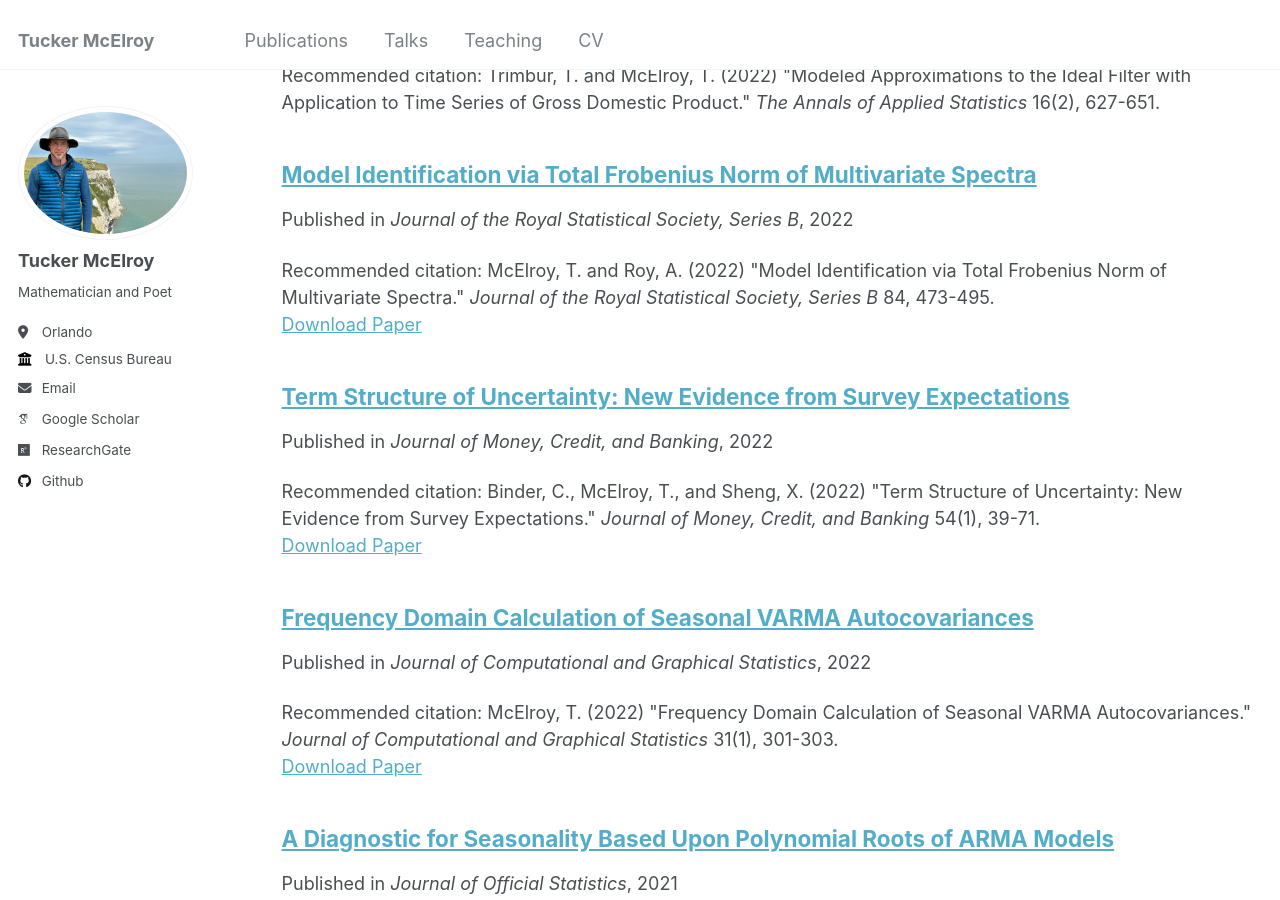
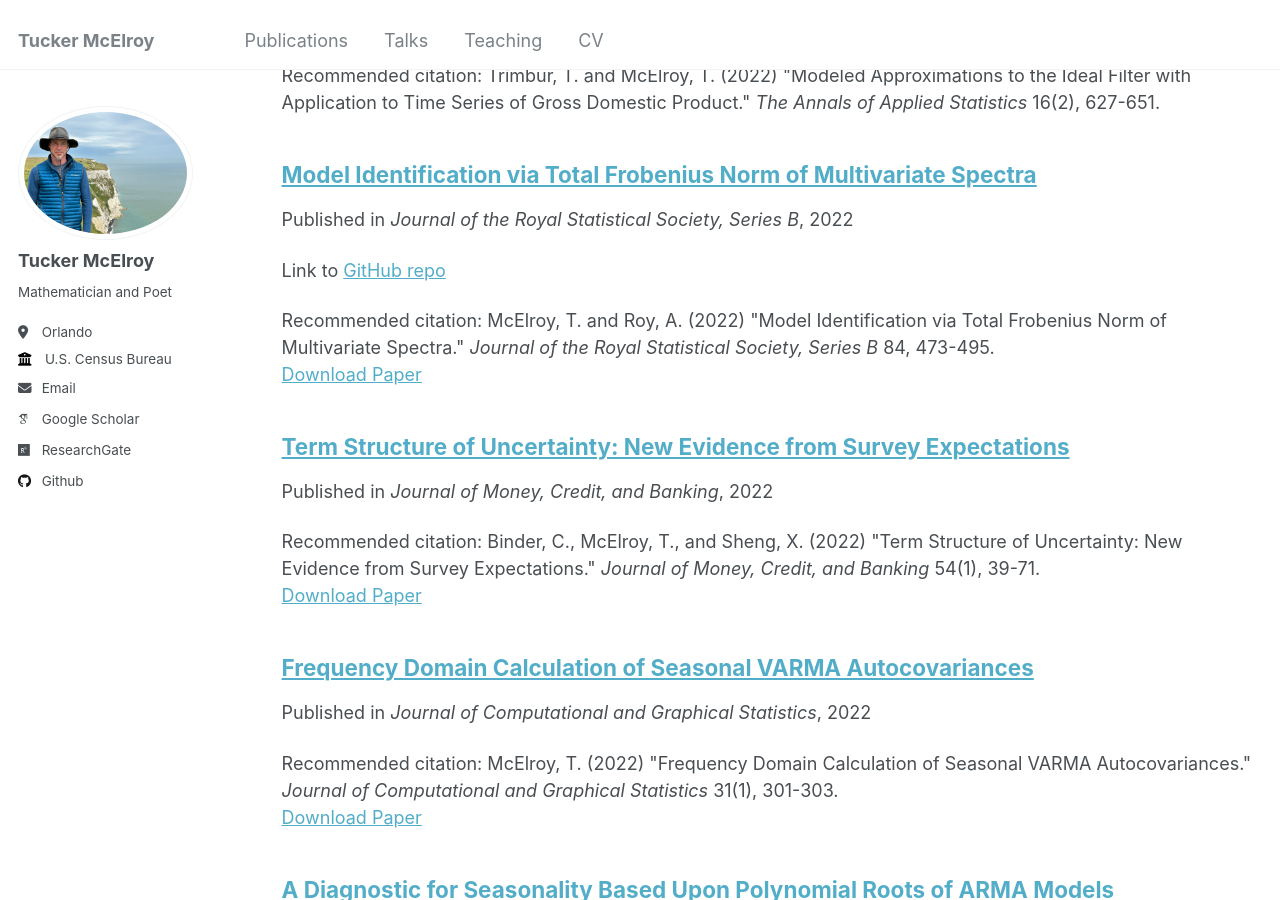
Before and after one commit to tuckermcelroy/tuckermcelroy.github.io, a Jekyll site: the page built from _pages/publications.html, in a window 1280 px wide and 900 px high, scrolled down 4649 px. Built offline with Jekyll 4.4.1, drawn with Linux system fonts in a browser that asks for light colours; some web fonts are replaced.

Commit message:
Update McElroyRoy22a.md

```diff
--- a/_publications/McElroyRoy22a.md
+++ b/_publications/McElroyRoy22a.md
@@ -3,7 +3,7 @@ title: "Model Identification via Total Frobenius Norm of Multivariate Spectra"
 collection: publication
 category: manuscripts
 permalink: /publication/McElroyRoy22a
-excerpt:
+excerpt: 'Link to [GitHub repo](https://github.com/tuckermcelroy/frobnorm)'
 date: 2022-03-01
 venue: 'Journal of the Royal Statistical Society, Series B'
 slidesurl:
```
